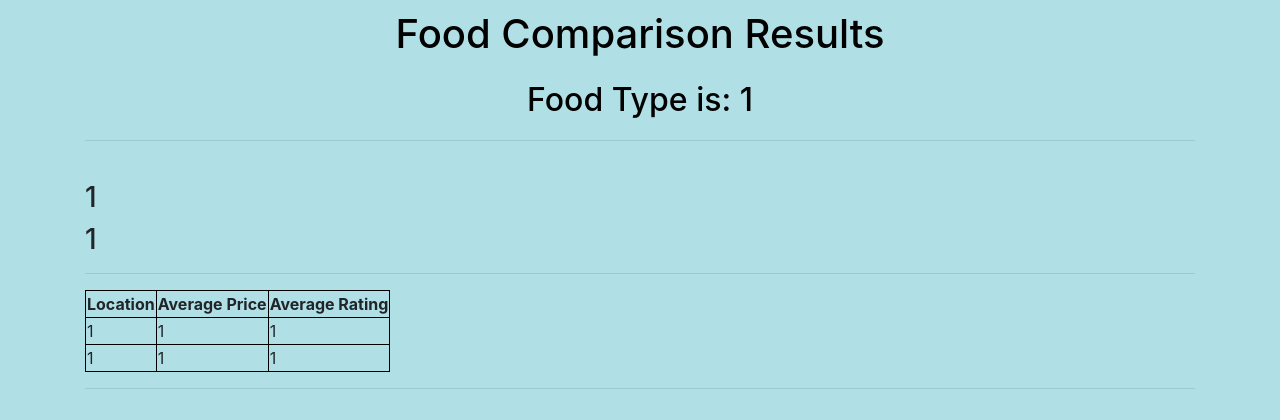
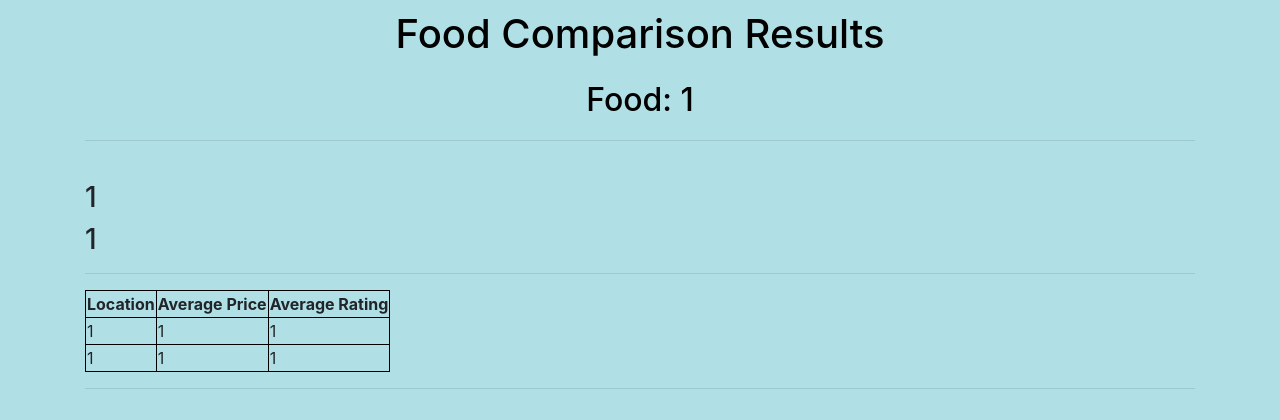
Before and after one commit to sarahhdong/UCSD-TritonHacks-2021, a Flask app: a page that uses templates/result.html in a window 1280 px wide. Shown: the part 56-476 px from the top of the page. Run offline with Flask 2, Linux system fonts and the light colour scheme; some libraries are stand-ins or nearby versions.

Commit message:
Update result.html

```diff
--- a/templates/result.html
+++ b/templates/result.html
@@ -2,7 +2,7 @@
 
 {% block content %}
 <h1>{% block title %} Food Comparison Results {% endblock %}</h1>
-<h2> Food Type is: {{ type }} </h2>
+<h2> Food: {{ type }} </h2>
 <hr>
 <br>
 <h3>  {{ pricecmp }} </h3>
```
